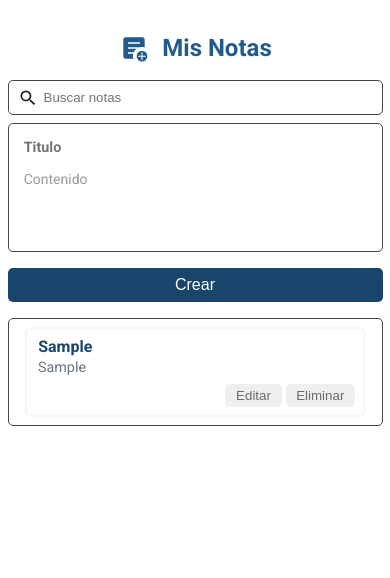
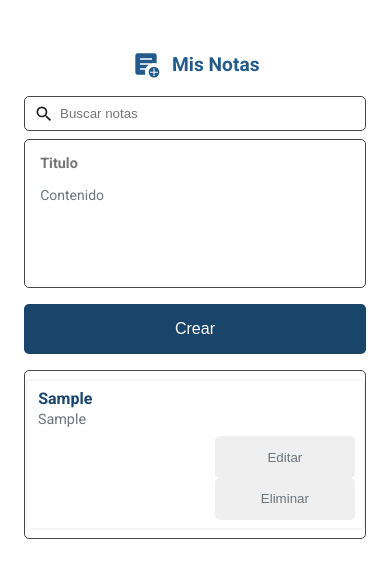
Before and after one commit to MelisaDavila/myNotes, a website built with Vite: page index.html in a window 390 px wide. Both pictures are taken after typing "Sample", "Sample" into the empty fields and a click on the button "Crear". Built offline with nearby package versions, Linux system fonts and the light colour scheme.

Commit message:
fix details

```diff
--- a/src/js/localstorage.js
+++ b/src/js/localstorage.js
@@ -7,15 +7,6 @@ export function getNotesFromLocalStorage() {
   return notes;
 }
 
-export function getCounterFromLocalStorage() {
-  const count = JSON.parse(localStorage.getItem("count")) || 0;
-  return count;
-}
-
 export function setNotesToLocalStorage(notes) {
   localStorage.setItem("notes", JSON.stringify(notes));
 }
-
-export function setCounterToLocalStorage(counter) {
-  localStorage.setItem("count", JSON.stringify(counter));
-}
--- a/src/js/main.js
+++ b/src/js/main.js
@@ -1,6 +1,6 @@
-import { createNoteElement } from "./createNoteElement.js";
-import { notes, isEditing, existNotes } from "./notes.js";
-import { searchNotes } from "./searchNotes.js";
+import { createNoteElement } from "./createHtmlElements.js";
+import { notes, isEditing, isEmpty } from "./notes.js";
+import { existNotes, searchNotes } from "./utilities.js";
 
 /*
     It is responsible for starting the application and listening to general application events.
@@ -8,12 +8,17 @@ import { searchNotes } from "./searchNotes.js";
 
 const notesList = document.getElementById("notes-list");
 const inputSearch = document.getElementById("search-input");
+const titleInput = document.getElementById("title-note");
+const contentTextarea = document.getElementById("content-note");
 
 function startAplication() {
     existNotes();
     notes.forEach((note) => notesList.appendChild(createNoteElement(note)));
 }
 
+inputSearch.addEventListener("input", (e) => searchNotes(e.target.value));
 window.addEventListener("beforeunload", (event) => { isEditing && event.preventDefault(); });
-inputSearch.addEventListener("input", (e) => searchNotes(e.target.value));
+titleInput.addEventListener("input", isEmpty);
+contentTextarea.addEventListener("input", isEmpty);
+
 startAplication();
--- a/src/js/notes.js
+++ b/src/js/notes.js
@@ -1,8 +1,8 @@
-import { getNotesFromLocalStorage, setNotesToLocalStorage, getCounterFromLocalStorage, setCounterToLocalStorage } from "./localstorage.js";
-import { createNoteElement } from "./createNoteElement.js";
-
+import { getNotesFromLocalStorage, setNotesToLocalStorage } from "./localstorage.js";
+import { createNoteElement, createEditElement } from "./createHtmlElements.js";
+import { checkCharacterLimit, existNotes } from "./utilities.js";
 /*
-It contains functionalities to know and manage the status of the notes and the actions that can be performed with them, such as create, update and edit a note.
+It contains functionalities to manage the status of the notes, and perform CRUD operations.
 */
 
 const titleInput = document.getElementById("title-note");
@@ -12,19 +12,30 @@ const notesList = document.getElementById("notes-list");
 
 export let notes = getNotesFromLocalStorage();
 export let isEditing = false;
-let counter = getCounterFromLocalStorage();
+let idTracker = { currentMaxId: notes.length ? Math.max(...notes.map(note => note.id)) : 0 };
 
-// Add or remove span if no notes exist
-export function existNotes() {
-    const span = document.querySelector(".span-empty-notes");
-    if (notes.length > 0 && span) {
-        notesList.removeChild(span);
-    } else if (notes.length === 0) {
-        const newSpan = document.createElement("span");
-        newSpan.classList.add("span-empty-notes");
-        newSpan.textContent = "No hay notas guardadas";
-        notesList.appendChild(newSpan);
+
+//Create the note and add it to notes array, the localStorage and the DOM
+export function handleCreateNote(e) {
+    if (contentTextarea.value.trim() === "") {
+        return alert("Ingrese el contenido de la nota.");
     }
+
+    e.preventDefault();
+    idTracker.currentMaxId += 1;
+    const note = {
+        id: idTracker.currentMaxId,
+        title: titleInput.value,
+        content: contentTextarea.value.replace(/\n/g, '<br>'),
+    };
+    const noteElement = createNoteElement(note);
+    notesList.appendChild(noteElement);
+    notes.push(note);
+    setNotesToLocalStorage(notes);
+    cleanForm();
+    existNotes();
+    isEmpty({ target: contentTextarea });
+    isEmpty({ target: titleInput });
 }
 
 function cleanForm() {
@@ -43,31 +54,6 @@ export function handleDeleteNote(id) {
     }
 }
 
-//Create the note and add it to notes array, the localStorage and the DOM
-export function handleCreateNote(e) {
-    if (contentTextarea.value === "") {
-        alert("Ingrese el contenido de la nota.");
-        return;
-    }
-
-    e.preventDefault();
-    const note = {
-        id: counter,
-        title: titleInput.value,
-        content: contentTextarea.value.replace(/\n/g, '<br>'),
-    };
-    ++counter;
-    const noteElement = createNoteElement(note);
-    notesList.appendChild(noteElement);
-    notes.push(note);
-    setNotesToLocalStorage(notes);
-    setCounterToLocalStorage(counter);
-    cleanForm();
-    existNotes();
-}
-
-
-// Allows to edit a note and save the changes made.
 export function handleEditNote(id) {
     const noteToEdit = notes.find((note) => note.id === id);
     const elementInEditing = document.getElementById(id);
@@ -76,20 +62,23 @@ export function handleEditNote(id) {
         alert("Termina de editar la nota actual antes de editar otra.");
         return;
     }
+    isEditing = true;
+    createEditElement(elementInEditing, noteToEdit);
 
-    isEditing = true;
-    renderEditElement(elementInEditing, noteToEdit);
+    const buttonEdit = elementInEditing.querySelector(".btn-secondary");
+    buttonEdit.addEventListener("click", () => {
+        handleSaveChanges(elementInEditing, noteToEdit);
+    });
+}
 
-    // Save the changes made, in the notes array and in localstorage
-    const handleSaveChanges = () => {
-        const content = elementInEditing.querySelector("textarea").value;
+export function handleSaveChanges(elementInEditing, noteToEdit) {
+    const content = elementInEditing.querySelector("textarea").value.replace(/\n/g, '<br>');
     const title = elementInEditing.querySelector("input").value;
 
     if (!content.trim()) {
         alert("El contenido de la nota no puede estar vacío.");
         return;
     }
-
     const newNote = { ...noteToEdit, title, content };
     const newNoteElement = createNoteElement(newNote);
 
@@ -97,35 +86,24 @@ export function handleEditNote(id) {
     notes = updateNoteInList(newNote);
     setNotesToLocalStorage(notes);
     isEditing = false;
-        buttonEdit.removeEventListener("click", handleSaveChanges);
-    };
 
     const buttonEdit = elementInEditing.querySelector(".btn-secondary");
-    buttonEdit.addEventListener("click", handleSaveChanges);
+    buttonEdit.removeEventListener("click", handleSaveChanges);
 }
 
-//Create the html element that allows editing the note
-function renderEditElement(element, note) {
-    element.innerHTML = `
-          <input class="create-notes__input" type="text" placeholder="Título" value="${note.title}">
-          <textarea class="create-notes__textarea" placeholder="Contenido">${note.content.replace(/<br>/g, '\n')}</textarea>
-          <button class="btn-secondary" type="button">Guardar cambios</button>
-      `;
-}
 //Updates the edited note in the notes array
 function updateNoteInList(updatedNote) {
     return notes.map((note) => (note.id === updatedNote.id ? updatedNote : note));
 }
 
-// Returns an alert if the character limit is exceeded
-function checkCharacterLimit() {
-    const maxLength = this.maxLength;
-    const currentLength = this.value.length;
-    if (currentLength === maxLength) {
-        alert('Llegaste al máximo de caracteres permitidos en este campo.')
+//Check if the inputs is empty
+export function isEmpty(event) {
+    if (event.target.value.trim() !== "") {
+        isEditing = true;
+    } else {
+        isEditing = false;
     }
 }
-
 
 noteForm.addEventListener("submit", handleCreateNote);
 titleInput.addEventListener('input', checkCharacterLimit);
--- a/src/js/searchNotes.js
+++ /dev/null
@@ -1,14 +0,0 @@
-import { notes } from './notes.js';
-import { createNoteElement } from './createNoteElement.js';
-
-/*
-Filter notes based on search content, and render corresponding notes
-*/
-
-const notesList = document.getElementById("notes-list");
-
-export function searchNotes(searchTerm) {
-    const filteredNotes = notes.filter(note => note.title.toLowerCase().includes(searchTerm.toLowerCase()) || note.content.toLowerCase().includes(searchTerm.toLowerCase()));
-    notesList.innerHTML = "";
-    filteredNotes.forEach(note => notesList.appendChild(createNoteElement(note)));
-}
--- /dev/null
+++ b/src/js/utilities.js
@@ -0,0 +1,33 @@
+import { notes } from './notes.js';
+import { createNoteElement } from './createHtmlElements.js';
+
+const notesList = document.getElementById("notes-list");
+
+// Add or remove span if no notes exist
+export function existNotes() {
+    const span = document.querySelector(".span-empty-notes");
+    if (notes.length > 0 && span) {
+        notesList.removeChild(span);
+    } else if (notes.length == 0) {
+        const newSpan = document.createElement("span");
+        newSpan.classList.add("span-empty-notes");
+        newSpan.textContent = "No hay notas guardadas";
+        notesList.appendChild(newSpan);
+    }
+}
+
+// Returns an alert if the character limit is exceeded
+export function checkCharacterLimit() {
+    const maxLength = this.maxLength;
+    const currentLength = this.value.length;
+    if (currentLength === maxLength) {
+        alert('Llegaste al máximo de caracteres permitidos en este campo.')
+    }
+}
+
+//Filter notes based on search content, and render corresponding notes
+export function searchNotes(searchTerm) {
+    const filteredNotes = notes.filter(note => note.title.toLowerCase().includes(searchTerm.toLowerCase()) || note.content.toLowerCase().includes(searchTerm.toLowerCase()));
+    notesList.innerHTML = "";
+    filteredNotes.forEach(note => notesList.appendChild(createNoteElement(note)));
+}
--- a/src/style.css
+++ b/src/styles/style.css
@@ -1,8 +1,11 @@
 :root {
   --primary-color: #19456b;
+  --primary-color-variant: #225a8b;
+  --background-color: #d8d8d8;
   --dark-gray: #464646;
   --light-gray: #6c757d;
   --roboto: "Roboto", sans-serif;
+  --border-round: 5px;
 }
 
 /* ----------- GENERAL ----------- */
@@ -30,7 +33,7 @@ body {
 .btn-primary {
   padding: 0.5em 1em;
   border: none;
-  border-radius: 5px;
+  border-radius: var(--border-round);
   background-color: var(--primary-color);
   color: var(--background-color);
   font-size: 1em;
@@ -39,20 +42,20 @@ body {
 }
 
 .btn-primary:hover {
-  background-color: #225a8b;
+  background-color: var(--primary-color-variant);
 }
 
 .btn-secondary {
   align-self: flex-end;
-  color: #6b6b6b;
+  color: var(--light-gray);
   border: none;
   padding: 0.3em 0.8em;
-  border-radius: 5px;
+  border-radius: var(--border-round);
   cursor: pointer;
 }
 
 .btn-secondary:hover {
-  background-color: #d8d8d8;
+  background-color: var();
 }
 
 /* ----------- SEARCH BAR -----------*/
@@ -71,7 +74,7 @@ body {
   height: 35px;
   box-sizing: border-box;
   border: 1px solid var(--dark-gray);
-  border-radius: 5px;
+  border-radius: var(--border-round);
 }
 
 .search__icon {
@@ -99,7 +102,7 @@ body {
 .header__title {
   font-size: 1.5em;
   margin-left: 0.5em;
-  color: #225a8b;
+  color: var(--primary-color-variant);
 }
 
 /* ----------- NOTE CREATOR ----------- */
@@ -107,21 +110,21 @@ body {
 .create-notes__container {
   display: flex;
   flex-direction: column;
-  max-width: 375px;
+  max-width: 350px;
 }
 
 .create-notes__form {
   display: flex;
   flex-direction: column;
-  width: 375px;
-  max-width: 375px;
+  width: 350px;
+  max-width: 350px;
 }
 
 .create-notes__inputs {
   display: flex;
   flex-direction: column;
   border: 1px solid var(--dark-gray);
-  border-radius: 5px;
+  border-radius: var(--border-round);
   padding: 0.5em;
   margin-bottom: 1em;
 }
@@ -146,7 +149,7 @@ body {
 }
 
 .create-notes__textarea::placeholder {
-  color: #999;
+  color: var(--light-gray);
   font-family: var(--roboto);
   font-size: 14px;
 }
@@ -164,7 +167,7 @@ body {
   margin-top: 1em;
   max-height: 370px;
   overflow-y: auto;
-  border-radius: 5px;
+  border-radius: var(--border-round);
   border: 1px solid var(--dark-gray);
   padding-bottom: 0.5em;
 }
@@ -182,7 +185,7 @@ body {
   flex-direction: column;
   margin-top: 0.5em;
   padding: 0.5em;
-  border-radius: 5px;
+  border-radius: var(--border-round);
   min-width: 340px;
   max-width: 340px;
   border: 2px solid rgba(89, 89, 89, 0.05);
@@ -209,7 +212,32 @@ body {
 }
 
 .span-empty-notes {
-  color: #797979;
+  color: var(--light-gray);
   font-size: 0.9em;
   margin-top: 0.5em;
 }
+
+@media (max-width: 768px) {
+  .main-container {
+    flex-direction: column;
+    padding: 16px;
+  }
+  .btn-primary,
+  .btn-secondary {
+    width: 100%;
+    padding: 1em;
+  }
+  .create-notes__container,
+  .create-notes__form,
+  .notes__list,
+  .notes__item {
+    max-width: 100%;
+    width: 100%;
+  }
+  .header__title {
+    font-size: 1.2em;
+  }
+  .create-notes__textarea {
+    height: 100px;
+  }
+}
```
Also changed, not shown: index.html (+1 -1 lines), src/js/createHtmlElements.js (renamed from src/js/createNoteElement.js, +10 -3 lines), 1 other file. Lines whose indentation alone changed are shown as unchanged.
